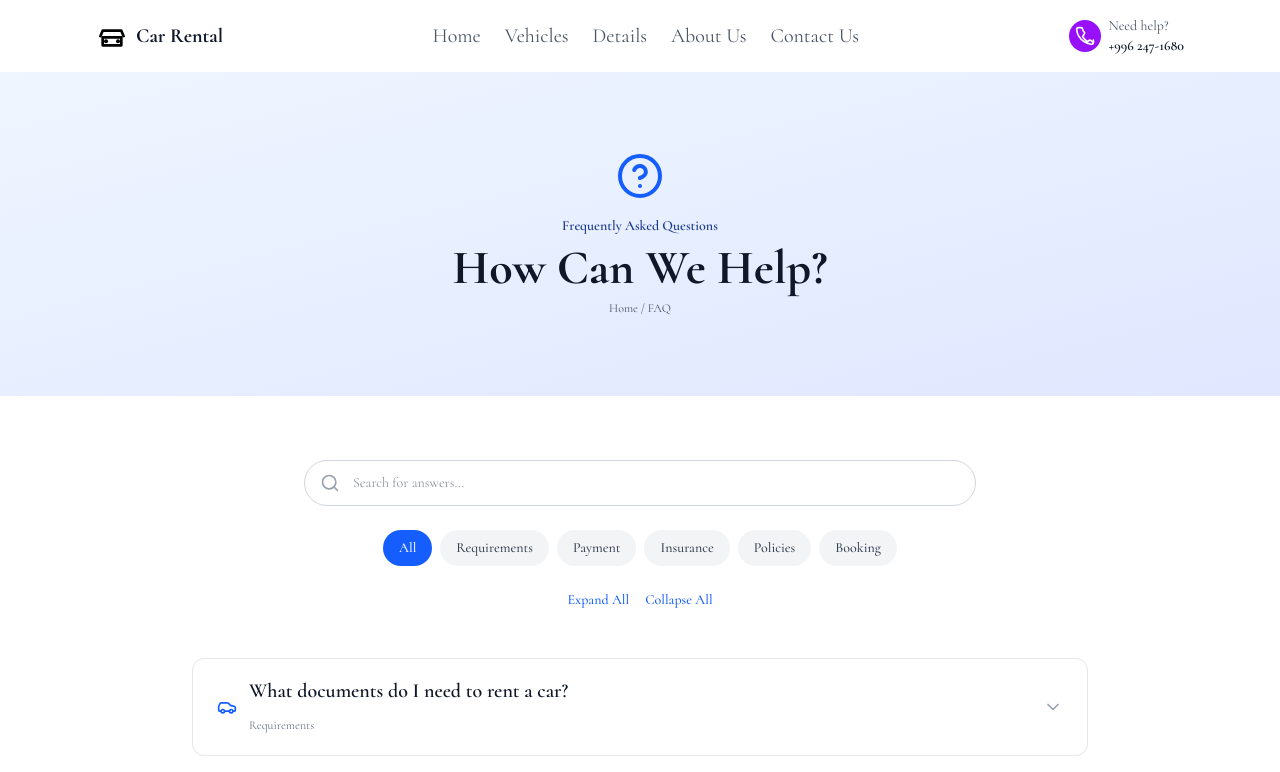
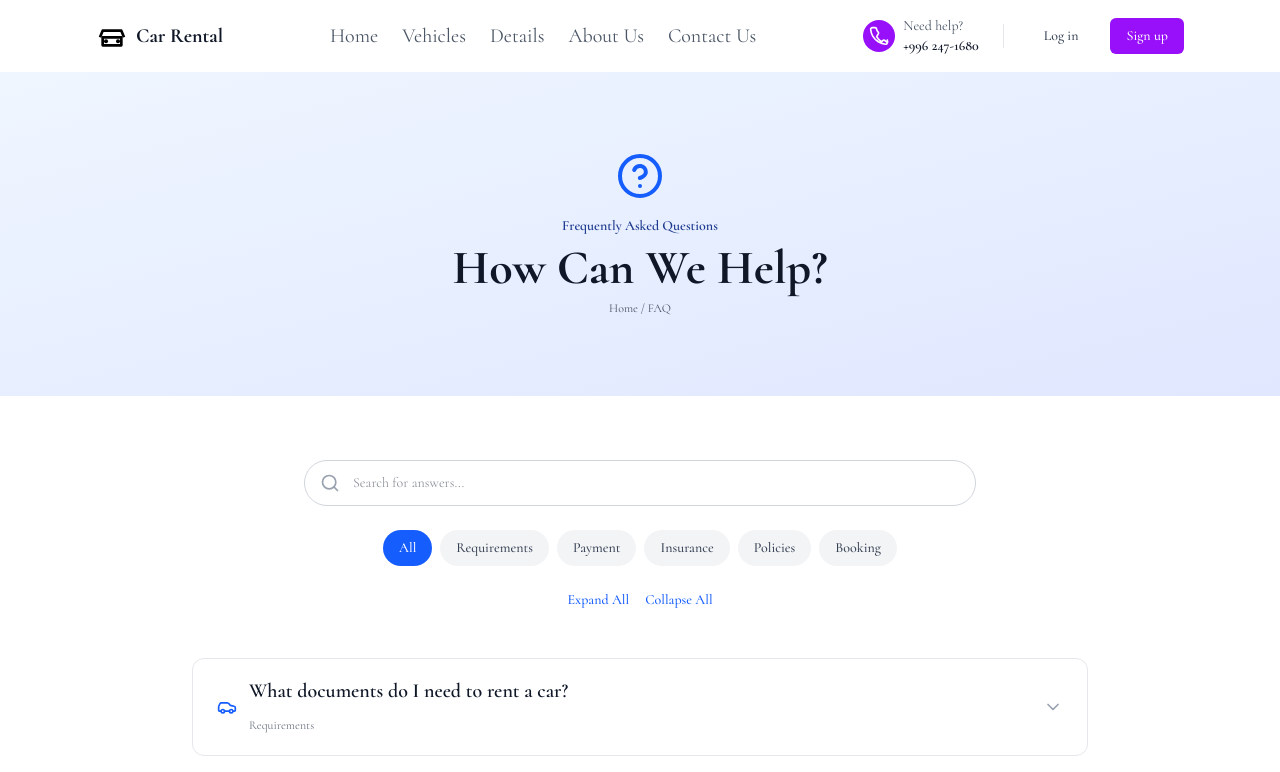
Before and after one commit to ShuvrotoKumar/car-rental, a Next.js app: page /faq in a window 1280 px wide. Shown: the top 772 px of the page. Built offline with nearby package versions, Linux system fonts and the light colour scheme.

Commit message:
added login and sign up button in header

```diff
--- a/components/layout/Header.tsx
+++ b/components/layout/Header.tsx
@@ -114,8 +114,9 @@ export default function Header() {
           </div>
         </button>
 
-        {/* Desktop Contact Info */}
-        <div className="hidden md:flex items-center space-x-2">
+        {/* Desktop Navigation Right */}
+        <div className="hidden md:flex items-center space-x-6">
+          <div className="flex items-center space-x-2">
             <div className="w-8 h-8 bg-purple-600 rounded-full flex items-center justify-center">
               <svg xmlns="http://www.w3.org/2000/svg" width="20" height="20" viewBox="0 0 24 24" fill="none" stroke="currentColor" strokeWidth="2" strokeLinecap="round" strokeLinejoin="round" className="text-white">
                 <path d="M22 16.92v3a2 2 0 0 1-2.18 2 19.79 19.79 0 0 1-8.63-3.07 19.5 19.5 0 0 1-6.7-6.7A19.79 19.79 0 0 1 2 4.18 2 2 0 0 1 4.18 2h3a2 2 0 0 1 2 1.72c.1.95.45 1.84 1 2.61l.71.71a2 2 0 0 1 0 2.82L9.18 12.8a15 15 0 0 0 6 6l1.27-1.27a2 2 0 0 1 2.82 0l.71.71c.77.55 1.66.9 2.61 1A2 2 0 0 1 22 16.92z"/>
@@ -124,6 +125,24 @@ export default function Header() {
             <div className="text-sm">
               <div className="text-gray-600">Need help?</div>
               <div className="font-semibold text-gray-900">+996 247-1680</div>
+            </div>
+          </div>
+
+          <div className="h-6 w-px bg-gray-200"></div>
+
+          <div className="flex items-center space-x-4">
+            <Link
+              href="/login"
+              className="px-4 py-2 text-sm font-medium text-gray-700 hover:text-purple-600 transition-colors duration-200"
+            >
+              Log in
+            </Link>
+            <Link
+              href="/signup"
+              className="px-4 py-2 text-sm font-medium text-white bg-purple-600 rounded-md hover:bg-purple-700 transition-colors duration-200"
+            >
+              Sign up
+            </Link>
           </div>
         </div>
       </div>
@@ -192,6 +211,22 @@ export default function Header() {
                   <div className="font-semibold text-gray-900">+996 247-1680</div>
                 </div>
               </div>
+              <div className="mt-4 pt-4 border-t border-gray-200">
+                <Link
+                  href="/login"
+                  className="block w-full px-4 py-2 text-left text-gray-700 hover:bg-gray-100 rounded-md transition-colors"
+                  onClick={() => setMobileMenuOpen(false)}
+                >
+                  Log in
+                </Link>
+                <Link
+                  href="/signup"
+                  className="block w-full mt-2 px-4 py-2 text-left text-white bg-purple-600 hover:bg-purple-700 rounded-md transition-colors"
+                  onClick={() => setMobileMenuOpen(false)}
+                >
+                  Sign up
+                </Link>
+              </div>
             </div>
           </div>
         </div>
```
Also changed, not shown: 1 other file (tests, documents, lock files or other folders). Lines whose indentation alone changed are shown as unchanged.
